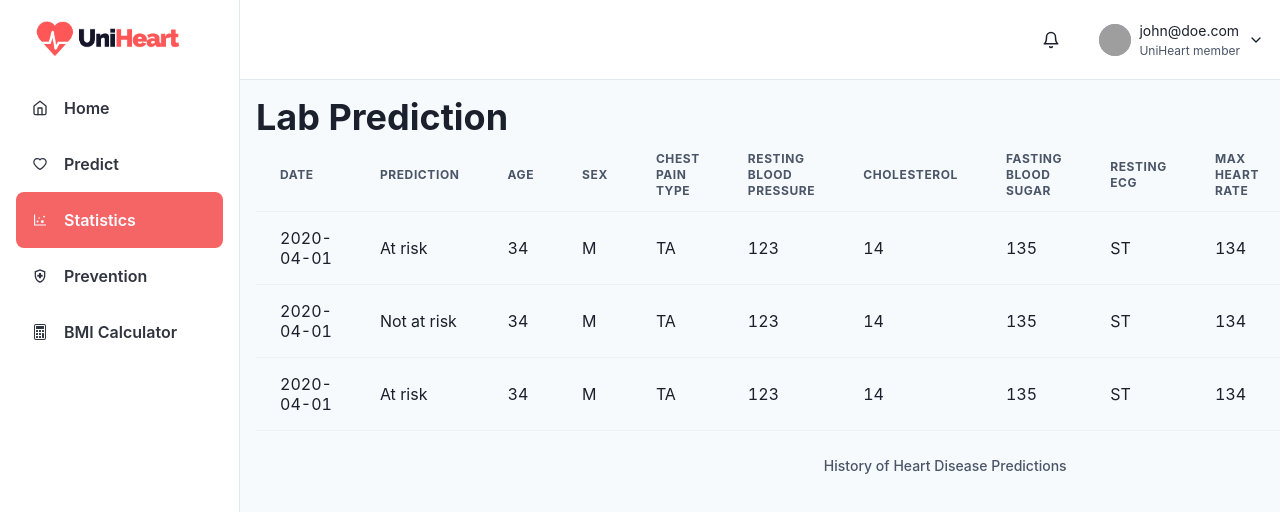
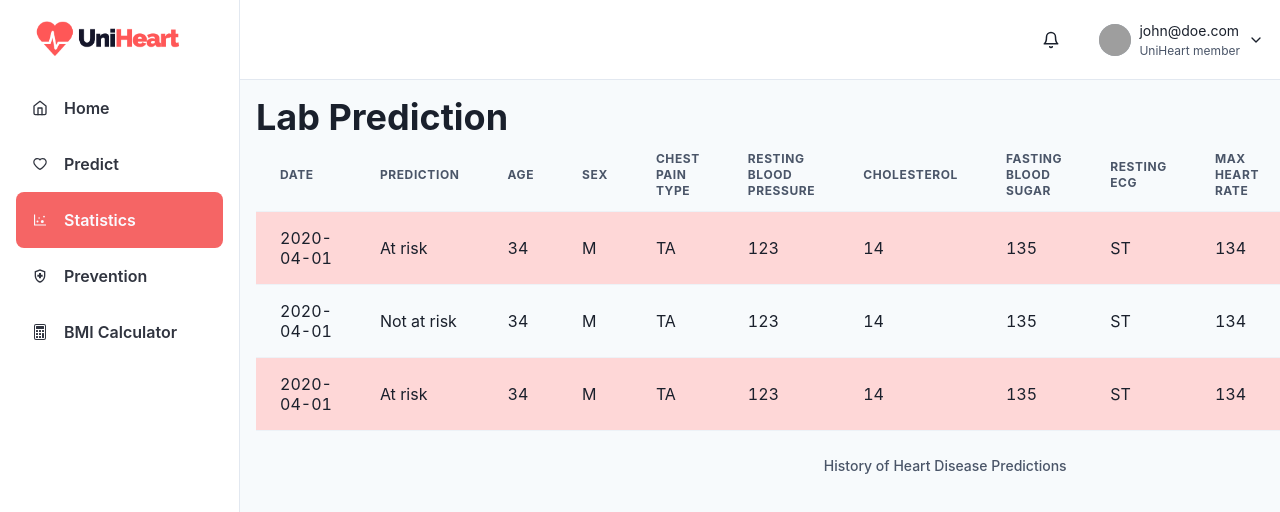
Before and after one commit to ganning127/UniHeart, a Next.js app: page /statistics in a window 1280 px wide. Shown: the top 512 px of the page. Built offline with nearby package versions, Linux system fonts and the light colour scheme; sample sign-in values are in the browser's storage; grey boxes are pictures that could not be loaded.

Commit message:
added coloring

```diff
--- a/components/stats/TableComponent.jsx
+++ b/components/stats/TableComponent.jsx
@@ -41,9 +41,9 @@ export const TableComponent = ({ data }) => {
                     {dataArr.map((d, index) => {
                         if (d.type !== 'lab') return;
                         return (
-                            <Tr key={d.index}>
+                            <Tr key={d.index} bg={d.prediction === 'At risk' ? 'red.100' : 'transparent'}>
                                 <Td>{d.date}</Td>
-                                <Td>{d.prediction}</Td>
+                                <Td >{d.prediction}</Td>
                                 <Td>{d.enteredData.Age}</Td>
                                 <Td>{d.enteredData.Sex}</Td>
                                 <Td>{d.enteredData.ChestPainType}</Td>
@@ -54,6 +54,7 @@ export const TableComponent = ({ data }) => {
                                 <Td>{d.enteredData.MaxHR}</Td>
                                 <Td>{d.enteredData.ExerciseAngina}</Td>
                                 <Td>{d.enteredData["ST Slope"]}</Td>
+                                <Td>{d.enteredData.Oldpeak}</Td>
 
                             </Tr>
                         )
```
